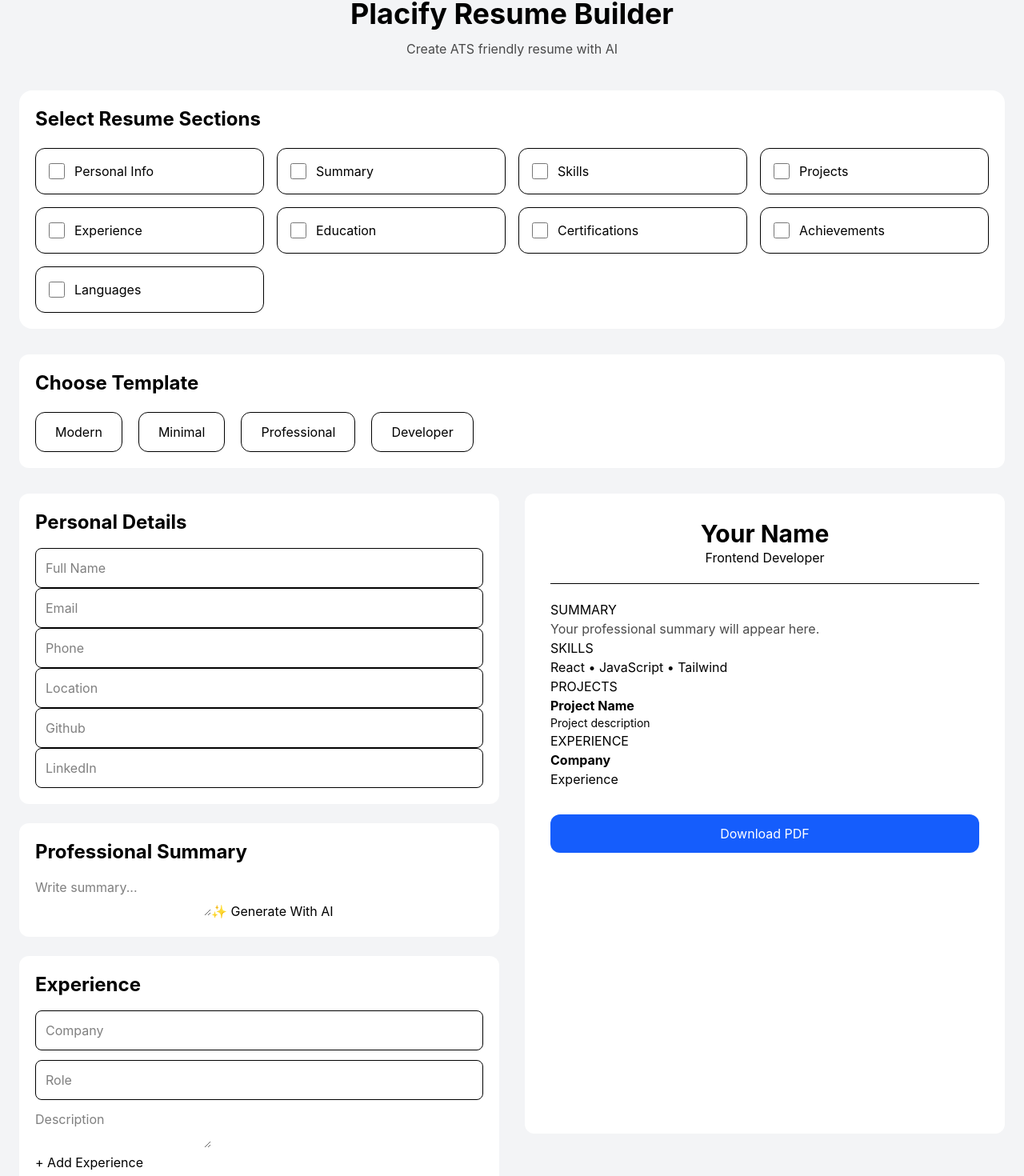
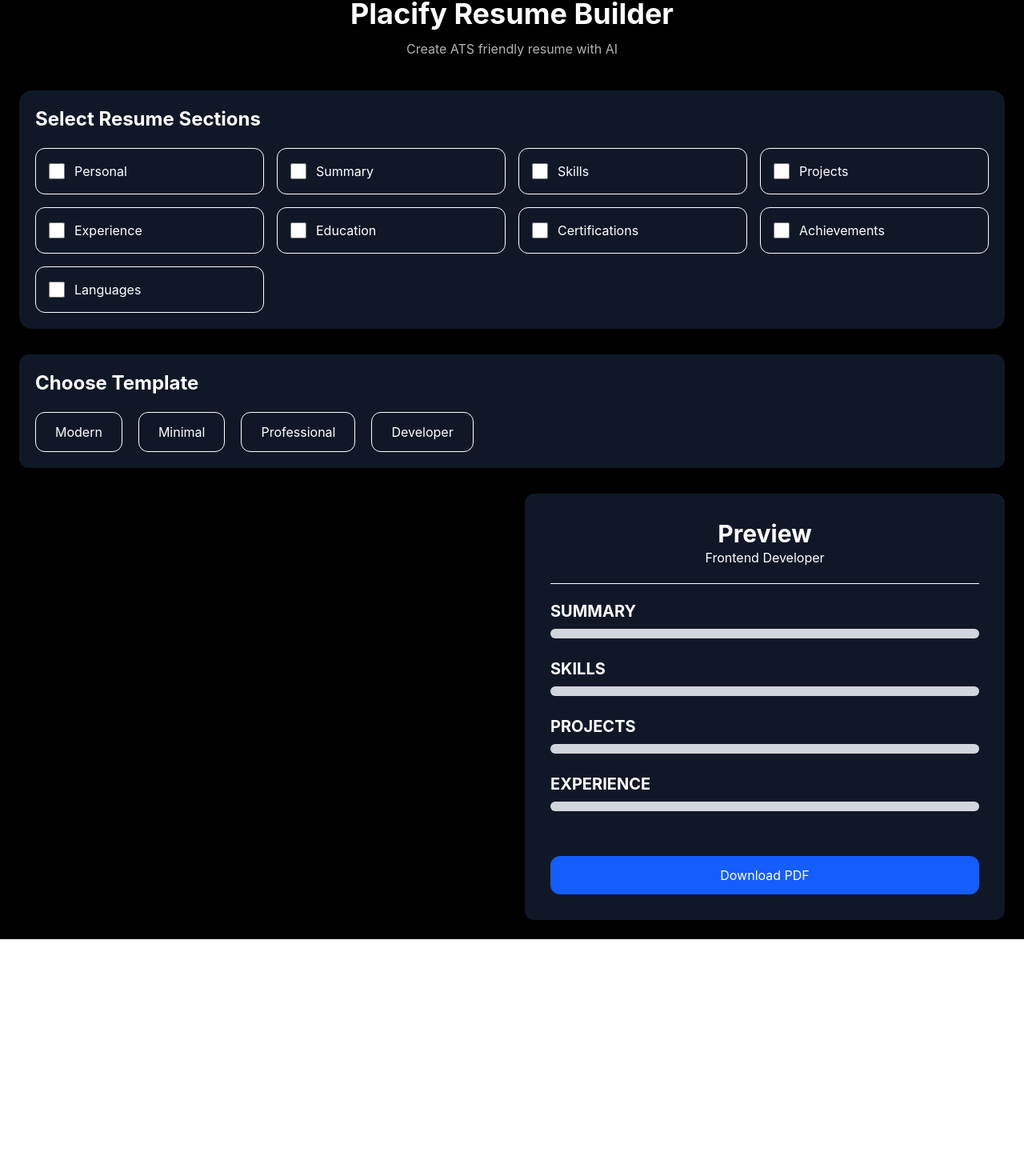
Before and after one commit to SURAJPRAJAPATI9596/placementProjectUI, a React (Vite) app: page /placementProjectUI/resume in a window 1280 px wide. Shown: the part 67-1537 px from the top of the page at 80% size. After the commit the page ends 1241 px from the top, so only its background shows below. Built offline with nearby package versions, Linux system fonts and the light colour scheme.

Commit message:
some modification made in  resume by suraj

```diff
--- a/src/App.jsx
+++ b/src/App.jsx
@@ -19,7 +19,6 @@
           element={<Home dark={dark} setDark={setDark}></Home>}
         ></Route>
         <Route path="/resources" element={<Resources />}></Route>
-        <Route path="/resume" element={<Resume />}></Route>
         <Route path="/job" element={<Job />}></Route>
         <Route path="/about" element={<About dark={dark} />}></Route>
         <Route path="/ats" element={<Ats dark={dark} />}></Route>
--- a/src/pages/Resume.jsx
+++ b/src/pages/Resume.jsx
@@ -1,6 +1,22 @@
+import Button from "@mui/material/Button";
 import React, { useState } from "react";
 
 const Resume = ({ dark }) => {
+  let [fields, setFields] = useState({
+    Personal: false,
+    Summary: false,
+    Skills: false,
+    Projects: false,
+    Experience: false,
+    Education: false,
+    Certifications: false,
+    Achievements: false,
+    Languages: false,
+  });
+  const isSelectedField = (item, e) => {
+    setFields({ ...fields, [item]: e.target.checked });
+  };
+
   const [projects, setProjects] = useState([
     {
       name: "",
@@ -16,6 +32,83 @@
       description: "",
     },
   ]);
+
+  const [education, setEducation] = useState([
+    {
+      degree: "",
+      college: "",
+      year: "",
+      cgpa: "",
+    },
+  ]);
+
+  const [certificate, setCertificate] = useState([
+    {
+      name: "",
+      organization: "",
+      date: "",
+      credentialId: "",
+      url: "",
+    },
+  ]);
+
+  const [language, setLanguage] = useState([
+    {
+      name: "",
+      level: "",
+    },
+  ]);
+  const [achievement, setAchievement] = useState([
+    {
+      title: "",
+      description: "",
+      date: "",
+    },
+  ]);
+  const addCertificate = () => {
+    setCertificate([
+      ...certificate,
+      {
+        name: "",
+        organization: "",
+        date: "",
+        credentialId: "",
+        url: "",
+      },
+    ]);
+  };
+
+  const addLanguage = () => {
+    setLanguage([
+      ...language,
+      {
+        name: "",
+        level: "",
+      },
+    ]);
+  };
+  const addAchievement = () => {
+    setAchievement([
+      ...achievement,
+      {
+        title: "",
+        description: "",
+        date: "",
+      },
+    ]);
+  };
+
+  const addEducation = () => {
+    setEducation([
+      ...education,
+      {
+        degree: "",
+        college: "",
+        year: "",
+        cgpa: "",
+      },
+    ]);
+  };
 
   const addProject = () => {
     setProjects([
@@ -45,30 +138,22 @@
         dark ? "bg-black text-white" : "bg-gray-100 text-black"
       }`}
     >
-      {/* Header */}
-
       <div className="text-center mb-10">
         <h1 className="text-4xl font-bold">Placify Resume Builder</h1>
 
         <p className="mt-3 opacity-70">Create ATS friendly resume with AI</p>
       </div>
 
-      {/* Fields selection  */}
+      {/* Sections */}
+
       <div
         className={`rounded-2xl p-5 mb-8 ${dark ? "bg-gray-900" : "bg-white"}`}
       >
         <h2 className="text-2xl font-bold mb-5">Select Resume Sections</h2>
 
-        <div
-          className="
-        grid
-        grid-cols-2
-        md:grid-cols-4
-        gap-4
-        "
-        >
+        <div className="grid grid-cols-2 md:grid-cols-4 gap-4">
           {[
-            "Personal Info",
+            "Personal",
             "Summary",
             "Skills",
             "Projects",
@@ -81,25 +166,28 @@
             <label
               key={item}
               className="
-          flex
-          items-center
-          gap-3
-          p-4
-          border
-          rounded-xl
+            flex items-center gap-3
+            p-4 border rounded-xl
             cursor-pointer
             hover:border-blue-500
             "
             >
-              <input type="checkbox" className="w-5 h-5" />
+              <input
+                type="checkbox"
+                className="w-5 h-5"
+                onChange={(e) => {
+                  isSelectedField(item, e);
+                }}
+              />
 
-              <span>{item}</span>
+              {item}
             </label>
           ))}
         </div>
       </div>
 
       {/* Templates */}
+
       <div
         className={`p-5 rounded-xl mb-8 ${dark ? "bg-gray-900" : "bg-white"}`}
       >
@@ -113,7 +201,8 @@
             px-6 py-3
             border rounded-xl
             hover:bg-blue-600
-              hover:text-white"
+            hover:text-white
+            "
             >
               {t}
             </button>
@@ -122,10 +211,11 @@
       </div>
 
       <div className="grid lg:grid-cols-2 gap-8">
-        {/* LEFT SIDE */}
+        {/* Editor */}
 
         <div className="space-y-6">
-          <Section title="Personal Details" dark={dark} className="">
+          {fields.Personal ? (
+            <Section title="Personal Details" dark={dark}>
               <Input placeholder="Full Name" />
 
               <Input placeholder="Email" />
@@ -138,13 +228,35 @@
 
               <Input placeholder="LinkedIn" />
             </Section>
+          ) : (
+            ""
+          )}
 
+          {fields.Summary ? (
             <Section title="Professional Summary" dark={dark}>
-            <textarea className="box" placeholder="Write summary..." />
+              <textarea
+                placeholder="Write summary..."
+                className="
+            w-full p-3 rounded-lg border
+            bg-transparent
+            min-h-30
+            "
+              />
 
-            <button className="ai">✨ Generate With AI</button>
+              <button
+                className="
+                bg-purple-600 text-white
+                px-5 py-3 rounded-xl
+                "
+              >
+                Generate Summary
+              </button>
             </Section>
+          ) : (
+            ""
+          )}
 
+          {fields.experience ? (
             <Section title="Experience" dark={dark}>
               {experience.map((e, i) => (
                 <div key={i} className="space-y-3">
@@ -152,15 +264,31 @@
 
                   <Input placeholder="Role" />
 
-                <textarea className="box" placeholder="Description" />
+                  <textarea
+                    placeholder="Description"
+                    className="
+                w-full p-3 rounded-lg border
+                bg-transparent
+                min-h-25
+                "
+                  />
                 </div>
               ))}
 
-            <button onClick={addExperience} className="btn">
+              <button
+                onClick={addExperience}
+                className="
+            bg-blue-600 text-white
+            px-5 py-3 rounded-xl
+            "
+              >
                 + Add Experience
               </button>
             </Section>
-
+          ) : (
+            ""
+          )}
+          {fields.Projects ? (
             <Section title="Projects" dark={dark}>
               {projects.map((p, i) => (
                 <div key={i} className="space-y-3">
@@ -168,24 +296,63 @@
 
                   <Input placeholder="Technology Used" />
 
-                <textarea className="box" placeholder="Project Description" />
+                  <Input placeholder="Source Code URL" />
 
-                <button className="ai">✨ Generate Description</button>
+                  <Input placeholder="Live Project URL" />
+
+                  <textarea
+                    placeholder="Project Description"
+                    className="
+                w-full p-3 rounded-lg border
+                bg-transparent
+                min-h-25
+                "
+                  />
                 </div>
               ))}
 
-            <button onClick={addProject} className="btn">
+              <button
+                className="
+                bg-purple-600 text-white
+                px-5 py-3 rounded-xl
+                "
+              >
+                Generate Description
+              </button>
+              <button
+                onClick={addProject}
+                className="
+            bg-blue-600 text-white
+            px-5 py-3 rounded-xl ml-4
+            "
+              >
                 + Add Project
               </button>
             </Section>
+          ) : (
+            ""
+          )}
+          {fields.Skills ? (
+            <Section title="Skills" dark={dark}>
+              <Input placeholder="React, Javascript, Node" />
 
-          <Section title="Skills" dark={dark}>
-            <Input placeholder="React, Javascript, Node..." />
-
-            <button className="ai">✨ Suggest Skills</button>
+              <button
+                className="
+            bg-purple-600 text-white
+            px-5 py-3 rounded-xl
+            "
+              >
+                ✨ Suggest Skills
+              </button>
             </Section>
-
+          ) : (
+            ""
+          )}
+          {fields.Education ? (
             <Section title="Education" dark={dark}>
+              {education.map((v, i) => {
+                return (
+                  <div key={i} className="space-y-3">
                     <Input placeholder="Degree" />
 
                     <Input placeholder="College" />
@@ -193,10 +360,105 @@
                     <Input placeholder="Year" />
 
                     <Input placeholder="CGPA" />
+                  </div>
+                );
+              })}
+              <button
+                onClick={addEducation}
+                className="
+            bg-blue-600 text-white
+            px-5 py-3 rounded-xl
+            "
+              >
+                + Add Education
+              </button>
             </Section>
+          ) : (
+            ""
+          )}
+
+          {fields.Achievements ? (
+            <Section title="Achievements" dark={dark}>
+              {achievement.map((v, i) => {
+                return (
+                  <div key={i} className="space-y-3">
+                    <Input placeholder="Title" />
+
+                    <Input placeholder="Description" />
+
+                    <Input placeholder="Date" />
+                  </div>
+                );
+              })}
+              <button
+                onClick={addAchievement}
+                className="
+            bg-blue-600 text-white
+            px-5 py-3 rounded-xl
+            "
+              >
+                + Add Education
+              </button>
+            </Section>
+          ) : (
+            ""
+          )}
+          {fields.Languages ? (
+            <Section title="Language" dark={dark}>
+              {language.map((v, i) => {
+                return (
+                  <div key={i} className="space-y-3">
+                    <Input placeholder="Name" />
+                    <Input placeholder="Level" />
+                  </div>
+                );
+              })}
+              <button
+                onClick={addLanguage}
+                className="
+            bg-blue-600 text-white
+            px-5 py-3 rounded-xl
+            "
+              >
+                + Add Language
+              </button>
+            </Section>
+          ) : (
+            ""
+          )}
+
+          {fields.Certifications ? (
+            <Section title="Certifications" dark={dark}>
+              {certificate.map((v, i) => {
+                return (
+                  <div key={i} className="space-y-3">
+                    <Input placeholder="Name" />
+
+                    <Input placeholder="Organization" />
+
+                    <Input placeholder="Date" />
+
+                    <Input placeholder=" credentialId" />
+                    <Input placeholder=" url" />
+                  </div>
+                );
+              })}
+              <button
+                onClick={addCertificate}
+                className="
+            bg-blue-600 text-white
+            px-5 py-3 rounded-xl
+            "
+              >
+                + Add Certification
+              </button>
+            </Section>
+          ) : (
+            ""
+          )}
         </div>
 
-        {/* RIGHT PREVIEW */}
+        {/* Preview */}
 
         <div>
           <div
@@ -204,53 +466,29 @@
           sticky top-5
           rounded-xl
           p-8
-          min-h-200
-          ${dark ? "bg-gray-900" : "bg-white"}`}
+          min-h-18.5
+          ${dark ? "bg-gray-900" : "bg-white"}
+          `}
           >
             <div className="text-center">
-              <h1 className="text-3xl font-bold">Your Name</h1>
+              <h1 className="text-3xl font-bold">Preview</h1>
 
               <p>Frontend Developer</p>
             </div>
 
             <hr className="my-5" />
 
-            <h2 className="title">SUMMARY</h2>
+            <Preview title="SUMMARY" />
 
-            <p className="opacity-70">
-              Your professional summary will appear here.
-            </p>
+            <Preview title="SKILLS" />
 
-            <h2 className="title">SKILLS</h2>
+            <Preview title="PROJECTS" />
 
-            <p>React • JavaScript • Tailwind</p>
-
-            <h2 className="title">PROJECTS</h2>
-
-            {projects.map((p, i) => (
-              <div key={i}>
-                <h3 className="font-bold">{p.name || "Project Name"}</h3>
-
-                <p className="text-sm">
-                  {p.description || "Project description"}
-                </p>
-              </div>
-            ))}
-
-            <h2 className="title">EXPERIENCE</h2>
-
-            {experience.map((e, i) => (
-              <div key={i}>
-                <h3 className="font-bold">{e.company || "Company"}</h3>
-
-                <p>{e.description || "Experience"}</p>
-              </div>
-            ))}
+            <Preview title="EXPERIENCE" />
 
             <button
               className="
-            mt-8
-            w-full
+            mt-8 w-full
             bg-blue-600
             text-white
             py-3
@@ -270,7 +508,7 @@
   <div className={`p-5 rounded-xl ${dark ? "bg-gray-900" : "bg-white"}`}>
     <h2 className="text-2xl font-bold mb-4">{title}</h2>
 
-    {children}
+    <div className="space-y-4">{children}</div>
   </div>
 );
 
@@ -287,4 +525,19 @@
   />
 );
 
+const Preview = ({ title }) => (
+  <div className="mb-6">
+    <h2 className="text-xl font-bold mt-5">{title}</h2>
+
+    <div
+      className="
+h-3
+bg-gray-300
+rounded-full
+mt-2
+"
+    />
+  </div>
+);
+
 export default Resume;
```
Lines whose indentation alone changed are shown as unchanged.
